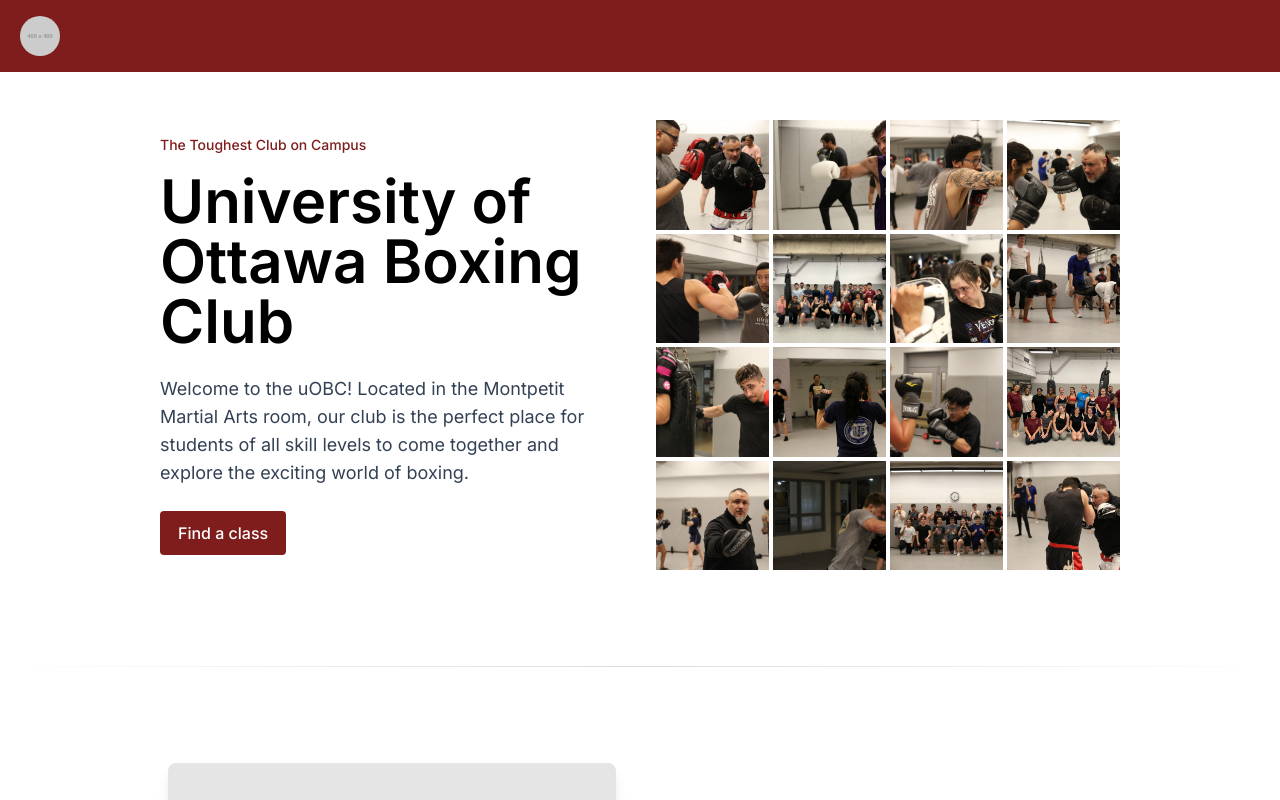
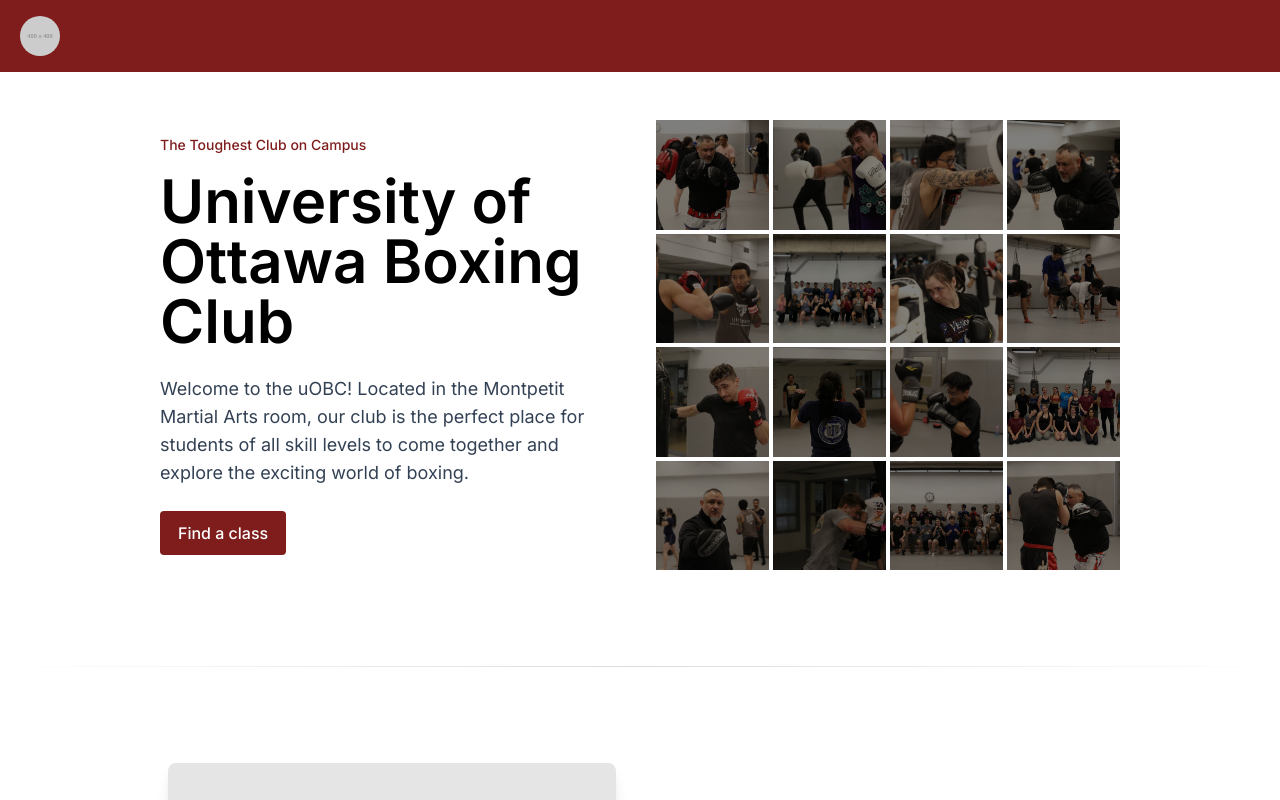
Before and after one commit to sam-harri/uOBC, a Next.js app in the folder uobc-client/: page /uOBC/ in a window 1280 px wide. Shown: the top 800 px of the page. Built offline with nearby package versions, Linux system fonts and the light colour scheme; no server answers.

Commit message:
black overlay

```diff
--- a/uobc-client/src/components/ShuffleHero.tsx
+++ b/uobc-client/src/components/ShuffleHero.tsx
@@ -93,15 +93,22 @@
         <div className="grid grid-cols-4 grid-rows-4 h-[450px] gap-1">
             {shuffledSquares.map((sq) => (
                 <motion.div
-                    key={sq.id} // Use the 'id' as the key for each element
+                    key={sq.id}
                     layout
                     transition={{ duration: 1.5, type: "spring" }}
-                    className="w-full h-full"
+                    className="relative w-full h-full"
                     style={{
                         backgroundImage: `url(${sq.src})`,
                         backgroundSize: "cover",
+                        backgroundPosition: "center",
                     }}
-                ></motion.div>
+                >
+                    {/* Transparent black overlay */}
+                    <div
+                        className="absolute inset-0 bg-black opacity-50"
+                        style={{ zIndex: 1 }}
+                    ></div>
+                </motion.div>
             ))}
         </div>
     );
```
